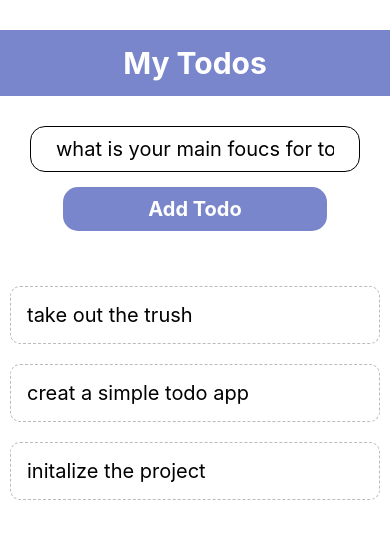
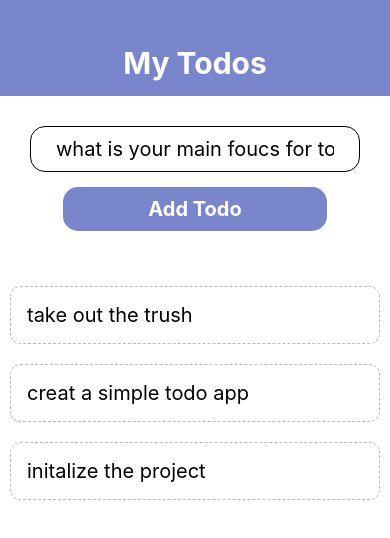
Before and after one commit to Yab1/Todo-Ninja, a React Native app: screen / in a window 390 px wide. Shown: the top 538 px of the page. Built offline with nearby package versions, Linux system fonts and the light colour scheme.

Commit message:
padding top

```diff
--- a/components/Header.js
+++ b/components/Header.js
@@ -13,7 +13,7 @@ const styles = StyleSheet.create({
   header: {
     backgroundColor: '#7986cb',
     height: 'auto',
-    marginTop: 30,
+    paddingTop: 30,
   },
   title: {
     textAlign: 'center',
```
